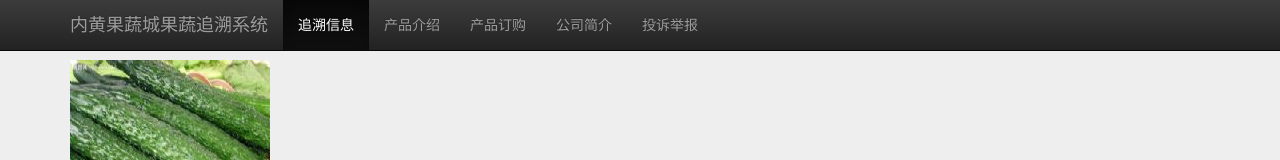
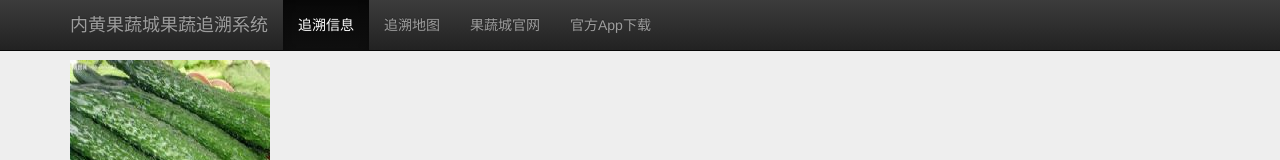
Before and after one commit to zzuwzj/QRCodeDemo, a plain HTML site: page demo.html in a window 1280 px wide. Shown: the top 160 px of the page. Drawn offline with nearby package versions, Linux system fonts and the light colour scheme.

Commit message:
update demo.html

```diff
--- a/demo.html
+++ b/demo.html
@@ -30,13 +30,11 @@
                 <ul class="nav navbar-nav">
                     <li class="active"><a href="#">追溯信息</a>
                     </li>
-                    <li><a href="#">产品介绍</a>
+                    <li><a href="map.html">追溯地图</a>
                     </li>
-                    <li><a href="#">产品订购</a>
+                    <li><a href="#">果蔬城官网</a>
                     </li>
-                    <li><a href="#">公司简介</a>
-                    </li>
-                    <li><a href="#">投诉举报</a>
+                    <li><a href="#">官方App下载</a>
                     </li>
                 </ul>
             </div>
```
